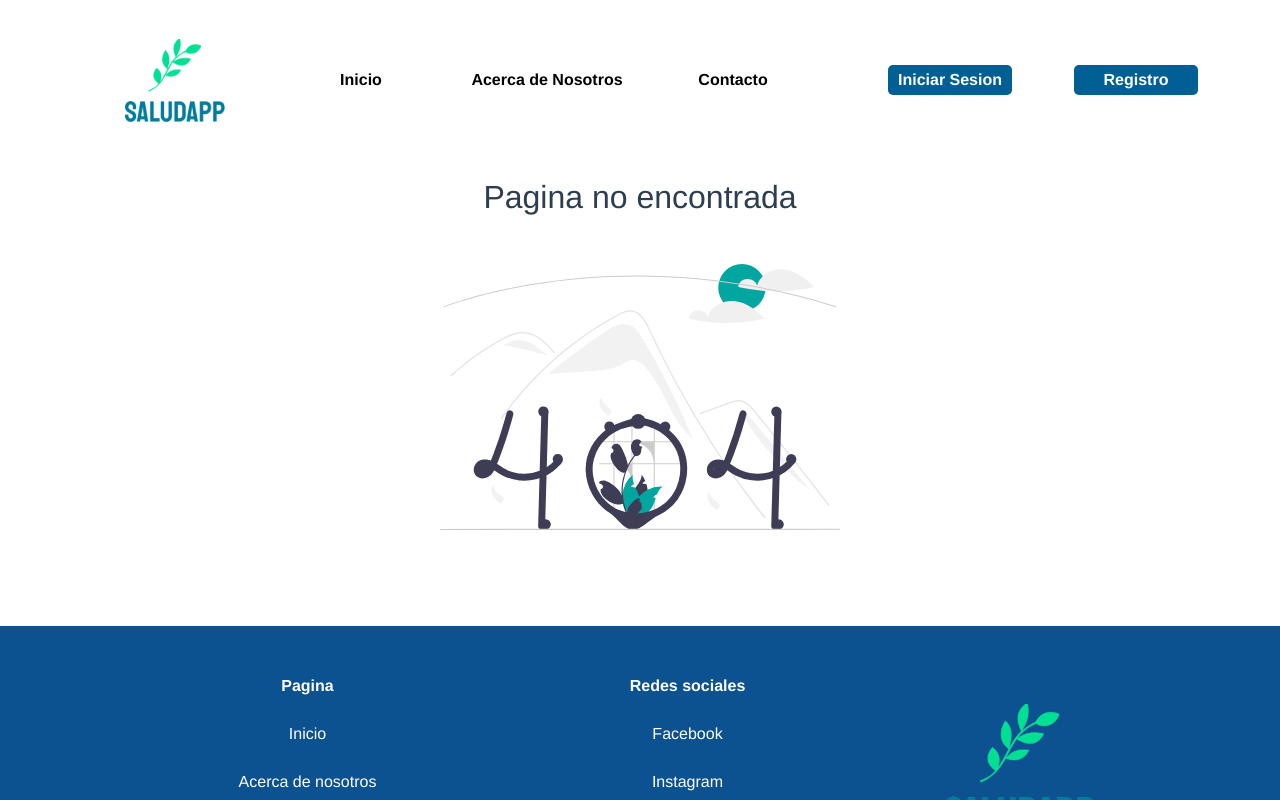
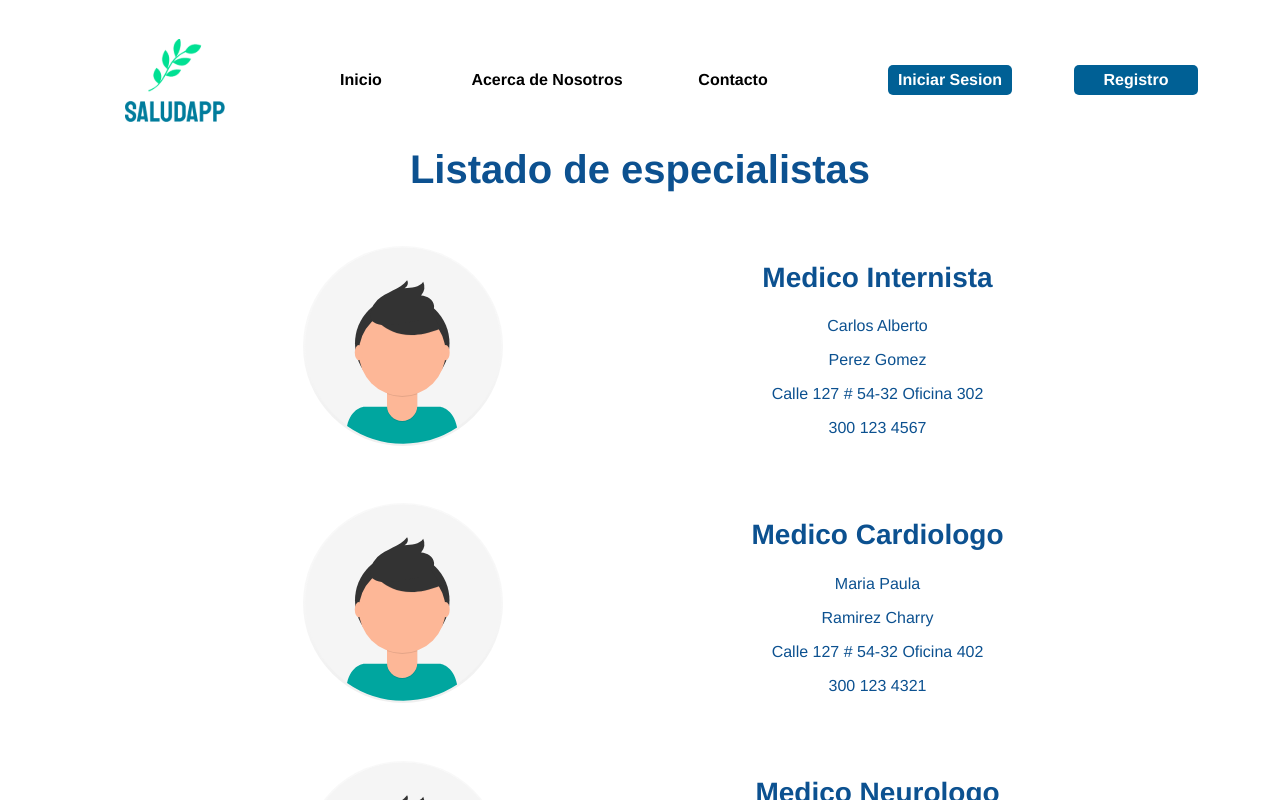
Before and after one commit to Hackaton-2022/hackaton-salud-y-bienestar, a Vue app: page /especialistas in a window 1280 px wide. Shown: the top 800 px of the page. Built offline with nearby package versions, Linux system fonts and the light colour scheme; the HTML template or start-up script is replaced by a standard one.

Commit message:
actualizado actividades

```diff
--- /dev/null
+++ b/src/components/section/actividades/ActividadComponent.vue
@@ -0,0 +1,65 @@
+<template>
+	<div class="food-container mt-5 mb-5">
+		<div v-if="align === 'right'">
+			<b-row
+				align-v="center"
+				align-h="center"
+			>
+				<b-col
+					cols="12"
+					md="5"
+				>
+					<b-img
+						:src="require(`../../../assets/${imagen}.svg`)"
+						alt="Actividad"
+						fluid
+						center
+						width='200'
+					></b-img>
+				</b-col>
+				<b-col
+					cols="12"
+					md="5"
+				>
+					<h3>{{nombre}}</h3>
+					<p>{{address}}</p>
+					<p>{{fecha}}</p>
+					<p>{{hora}}</p>
+				</b-col>
+			</b-row>
+		</div>
+	</div>
+
+</template>
+
+<script>
+	export default {
+		props: {
+			align: String,
+			imagen: String,
+			nombre: String,
+			address: String,
+			fecha: String,
+			Hora: String
+		}
+	}
+</script>
+
+<style scoped>
+	h3 {
+		margin-bottom: 20px !important;
+		font-weight: bold;
+		color: #0c5190;
+	}
+	p {
+		margin-bottom: 10px;
+		color: #0c5190;
+	}
+	.food-container {
+		margin-bottom: 50px;
+	}
+
+	.food-container h3 {
+		margin-top: 20px;
+	}
+</style>
--- /dev/null
+++ b/src/components/section/actividades/ActividadesComponent.vue
@@ -0,0 +1,78 @@
+<template>
+	<div>
+		<h1>Listado de actividades</h1>
+
+		<div>
+			<ActividadComponent
+				align="right"
+				imagen="activity"
+				name="Actividad de aerobicos"
+				address="Calle 127 # 54-32 Oficina 302"
+				fecha="30/12/2021"
+				hora="12:00"
+			/>
+			<ActividadComponent
+				align="right"
+				imagen="activity"
+				name="Actividad de aerobicos"
+				address="Calle 127 # 54-32 Oficina 302"
+				fecha="30/12/2021"
+				hora="12:00"
+			/>
+			<ActividadComponent
+				align="right"
+				imagen="activity"
+				name="Actividad de aerobicos"
+				address="Calle 127 # 54-32 Oficina 302"
+				fecha="30/12/2021"
+				hora="12:00"
+			/>
+			<ActividadComponent
+				align="right"
+				imagen="activity"
+				name="Actividad de aerobicos"
+				address="Calle 127 # 54-32 Oficina 302"
+				fecha="30/12/2021"
+				hora="12:00"
+			/>
+		</div>
+
+	</div>
+
+</template>
+
+<script>
+	import ActividadComponent from '../../../components/section/actividades/ActividadComponent.vue';
+	export default {
+		components: {
+			ActividadComponent
+		},
+		data() {
+			return {
+				bajar: false,
+				subir: false,
+				informacion: true
+			}
+		},
+		methods: {
+			subirHandler() {
+				this.informacion = false;
+				this.bajar = false
+				this.subir = true;
+			},
+			bajarHandler() {
+				this.informacion = false;
+				this.subir = false;
+				this.bajar = true;
+			}
+		}
+	}
+</script>
+
+<style scoped>
+	h1,
+	h2 {
+		color: #0c5190;
+		font-weight: bold;
+	}
+</style>
--- /dev/null
+++ b/src/components/section/especialistas/EspecialistaPersonComponent.vue
@@ -0,0 +1,67 @@
+<template>
+	<div class="food-container mt-5 mb-5">
+		<div v-if="align === 'right'">
+			<b-row
+				align-v="center"
+				align-h="center"
+			>
+				<b-col
+					cols="12"
+					md="5"
+				>
+					<b-img
+						:src="require(`../../../assets/${imagen}.svg`)"
+						alt="Especialista"
+						fluid
+						center
+						width='200'
+					></b-img>
+				</b-col>
+				<b-col
+					cols="12"
+					md="5"
+				>
+					<h3>{{ocupacion}}</h3>
+					<p>{{nombre}}</p>
+					<p>{{apellido}}</p>
+					<p>{{address}}</p>
+					<p>{{tel}}</p>
+				</b-col>
+			</b-row>
+		</div>
+	</div>
+
+</template>
+
+<script>
+	export default {
+		props: {
+			align: String,
+			imagen: String,
+			nombre: String,
+			apellido: String,
+			address: String,
+			tel: String,
+			ocupacion: String
+		}
+	}
+</script>
+
+<style scoped>
+	h3 {
+		margin-bottom: 20px !important;
+		font-weight: bold;
+		color: #0c5190;
+	}
+	p {
+		margin-bottom: 10px;
+		color: #0c5190;
+	}
+	.food-container {
+		margin-bottom: 50px;
+	}
+
+	.food-container h3 {
+		margin-top: 20px;
+	}
+</style>
--- /dev/null
+++ b/src/components/section/especialistas/EspecialistasComponent.vue
@@ -0,0 +1,82 @@
+<template>
+	<div>
+		<h1>Listado de especialistas</h1>
+
+		<div>
+			<EspecialistaPersonComponent
+				align="right"
+				imagen="avatar"
+				nombre="Carlos Alberto"
+				apellido="Perez Gomez"
+				address="Calle 127 # 54-32 Oficina 302"
+				tel="300 123 4567"
+				ocupacion="Medico Internista"
+			/>
+			<EspecialistaPersonComponent
+				align="right"
+				imagen="avatar"
+				nombre="Maria Paula"
+				apellido="Ramirez Charry"
+				address="Calle 127 # 54-32 Oficina 402"
+				tel="300 123 4321"
+				ocupacion="Medico Cardiologo"
+			/>
+			<EspecialistaPersonComponent
+				align="right"
+				imagen="avatar"
+				nombre="Mario"
+				apellido="Gonzales Rubio"
+				address="Calle 100 # 22-13 Oficina 106"
+				tel="300 0981234"
+				ocupacion="Medico Neurologo"
+			/>
+			<EspecialistaPersonComponent
+				align="right"
+				imagen="avatar"
+				nombre="Alejandra"
+				apellido="Rodriguez"
+				address="Calle 127 # 54-32 Oficina 501"
+				tel="300 123 7654"
+				ocupacion="Medico Neurologo"
+			/>
+		</div>
+
+	</div>
+
+</template>
+
+<script>
+	import EspecialistaPersonComponent from '../../../components/section/especialistas/EspecialistaPersonComponent.vue'
+	export default {
+		components: {
+			EspecialistaPersonComponent
+		},
+		data() {
+			return {
+				bajar: false,
+				subir: false,
+				informacion: true
+			}
+		},
+		methods: {
+			subirHandler() {
+				this.informacion = false;
+				this.bajar = false
+				this.subir = true;
+			},
+			bajarHandler() {
+				this.informacion = false;
+				this.subir = false;
+				this.bajar = true;
+			}
+		}
+	}
+</script>
+
+<style scoped>
+	h1,
+	h2 {
+		color: #0c5190;
+		font-weight: bold;
+	}
+</style>
--- a/src/components/section/heart/HeartComponent.vue
+++ b/src/components/section/heart/HeartComponent.vue
@@ -27,7 +27,7 @@
 		</b-row>
 
 		<form @submit.prevent="calc">
-			<div class="col-10 mx-auto formulario">
+			<div class="col-10 mx-auto formulario mb-5">
 				<h2 class="mb-5">Ingresa tus datos</h2>
 				<b-row align-h="around">
 					<b-col
--- a/src/components/section/home/OptionsComponent.vue
+++ b/src/components/section/home/OptionsComponent.vue
@@ -46,6 +46,7 @@
 						title="Actividades en tu zona"
 						description="Enterate de las actividades perfectas en la zona e inscribete"
 						svg="logo_option_4"
+						page="Actividades"
 					/>
 				</b-col>
 				<b-col
@@ -66,6 +67,7 @@
 						title="Listado de especialistas"
 						description="Accede a un especialista capacitado, y adecuado para tus necesidades"
 						svg="logo_option_6"
+						page="Especialistas"
 					/>
 				</b-col>
 			</b-row>
--- a/src/router/index.js
+++ b/src/router/index.js
@@ -53,6 +53,16 @@ const routes = [
     component: () => import(/* webpackChunkName: "alimentos" */ '../views/Alimentos/AlimentosView.vue')
   },
   {
+    path: '/especialistas',
+    name: 'Especialistas',
+    component: () => import(/* webpackChunkName: "especialistas" */ '../views/Especialistas/EspecialistasView.vue')
+  },
+  {
+    path: '/actividades',
+    name: 'Actividades',
+    component: () => import(/* webpackChunkName: "actividades" */ '../views/Actividades/ActividadesView.vue')
+  },
+  {
     path: '/:pathMatch(.*)*',
     component: () => import(
       /* webpackChunkName: "NotFoundPage"*/
--- /dev/null
+++ b/src/views/Actividades/ActividadesView.vue
@@ -0,0 +1,15 @@
+<template>
+	<div>
+		<ActividadesComponent />
+	</div>
+</template>
+
+<script>
+	import ActividadesComponent from '../../components/section/actividades/ActividadesComponent.vue'
+	export default {
+		name: 'Actividades',
+		components: {
+			ActividadesComponent
+		}
+	}
+</script>
--- /dev/null
+++ b/src/views/Especialistas/EspecialistasView.vue
@@ -0,0 +1,15 @@
+<template>
+	<div>
+		<EspecialistasComponent />
+	</div>
+</template>
+
+<script>
+	import EspecialistasComponent from '../../components/section/especialistas/EspecialistasComponent.vue'
+	export default {
+		name: 'Especialistas',
+		components: {
+			EspecialistasComponent
+		}
+	}
+</script>
```
Also changed, not shown: src/assets/activity.svg (added), src/assets/avatar.svg (added).
